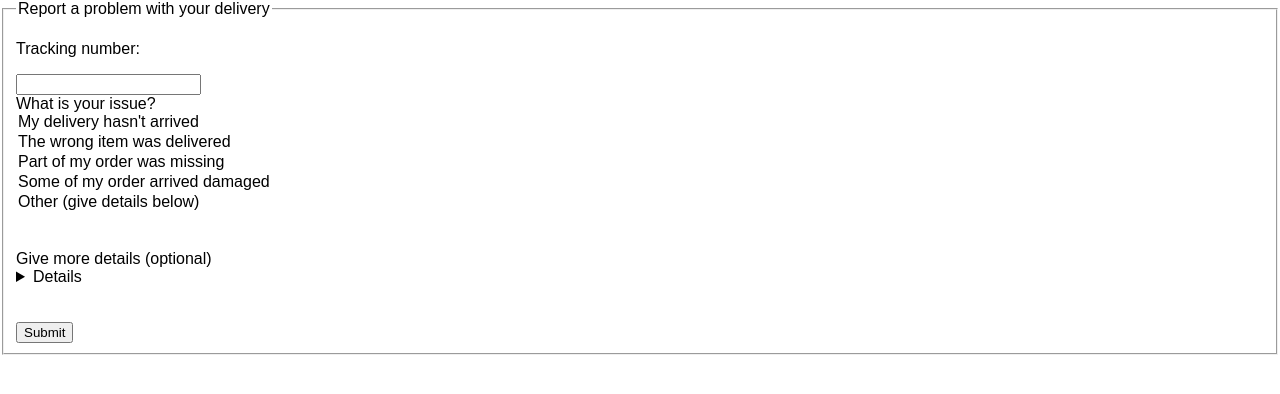
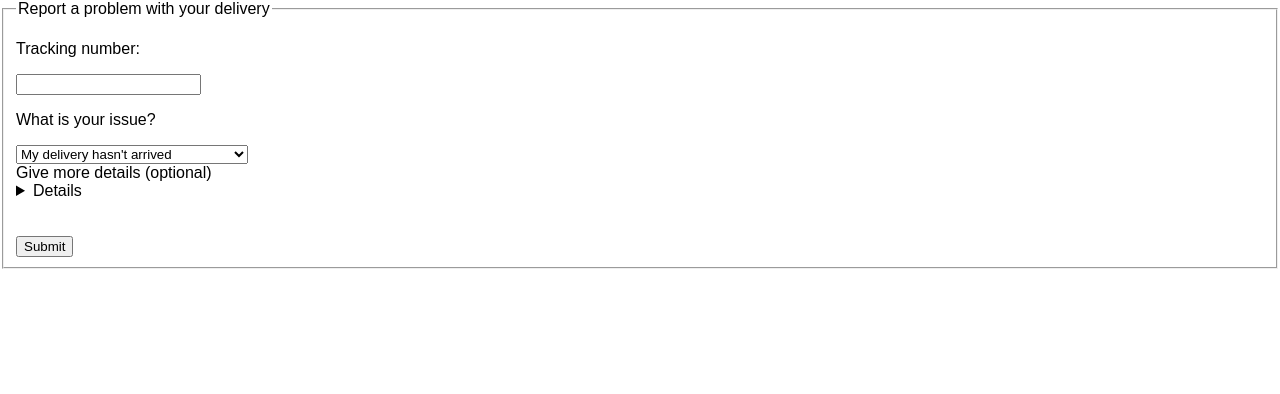
Before and after one commit to thinkful-ei18/alisha_delivery_complaint_form_challenge, a React (Create React App) app: page / in a window 1280 px wide. Shown: the top 394 px of the page. Built offline with nearby package versions, Linux system fonts and the light colour scheme.

Commit message:
created SelectIssue component and used with Field element in ComplaintForm component

```diff
--- a/src/components/ComplaintForm.js
+++ b/src/components/ComplaintForm.js
@@ -2,6 +2,8 @@ import React, { Component } from 'react';
 import { reduxForm, Field } from 'redux-form';
 
 import TrackingNumber from './TrackingNumber'
+import SelectIssue from './SelectIssue'
+
 
 class ComplaintForm extends Component {
 
@@ -16,19 +18,10 @@ class ComplaintForm extends Component {
               name='trackingNumber'
             />
 
-            What is your issue?<br />
             <Field
-              component='SelectIssue'
-              label='What is your issue?'
-              name='issue'
-              id='SelectIssue'
-              type='select' >
-                <option value='one'>My delivery hasn't arrived</option>
-                <option value='two'>The wrong item was delivered</option>
-                <option value='three'>Part of my order was missing</option>
-                <option value='four'>Some of my order arrived damaged</option>
-                <option value='five'>Other (give details below)</option>
-            </Field><br /><br />
+              component={SelectIssue}
+              name='selectIssue'
+            />
 
             Give more details (optional)<br />
             <Field
--- /dev/null
+++ b/src/components/SelectIssue.js
@@ -0,0 +1,21 @@
+import React from 'react';
+
+export default function SelectIssue() {
+
+  return (
+    <div>
+      <p>What is your issue?</p>
+      <select
+        label='What is your issue?'
+        element='selectIssue'
+        id='selectIssue'
+        type='select' >
+        <option value='one'>My delivery hasn't arrived</option>
+        <option value='two'>The wrong item was delivered</option>
+        <option value='three'>Part of my order was missing</option>
+        <option value='four'>Some of my order arrived damaged</option>
+        <option value='five'>Other (give details below)</option>
+      </select>
+    </div>
+  );
+}
```
